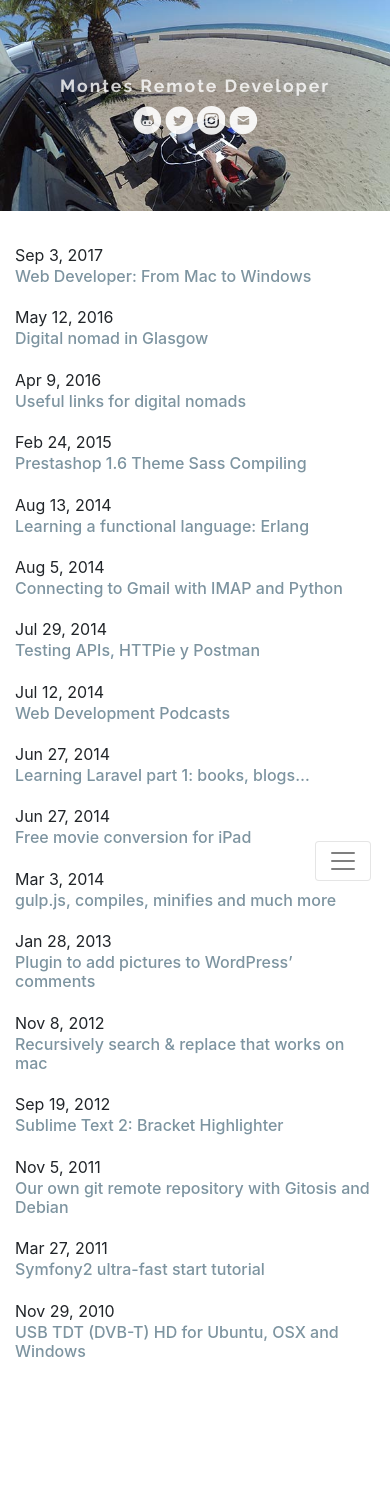
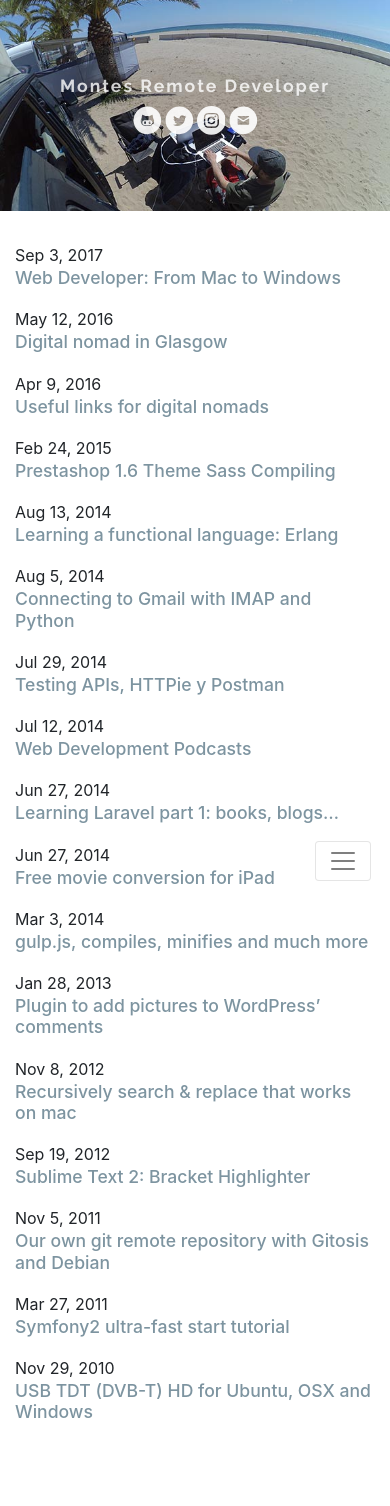
Before and after one commit to montes/montes.github.io, a Jekyll site: the page built from index.md, in a window 390 px wide. Built offline with Jekyll 4.4.1, drawn with Linux system fonts in a browser that asks for light colours; before the commit the page ends 1444 px from its top, so only the background shows below that.

Commit message:
Some mobile size adjustments

```diff
--- a/_sass/jekyllandmrmontes/_global.scss
+++ b/_sass/jekyllandmrmontes/_global.scss
@@ -18,7 +18,7 @@ img {
 }
 
 h2 {
-    font-size: 1rem;
+    font-size: 1.1rem;
 }
 
 @include media-breakpoint-up(md) {
```
